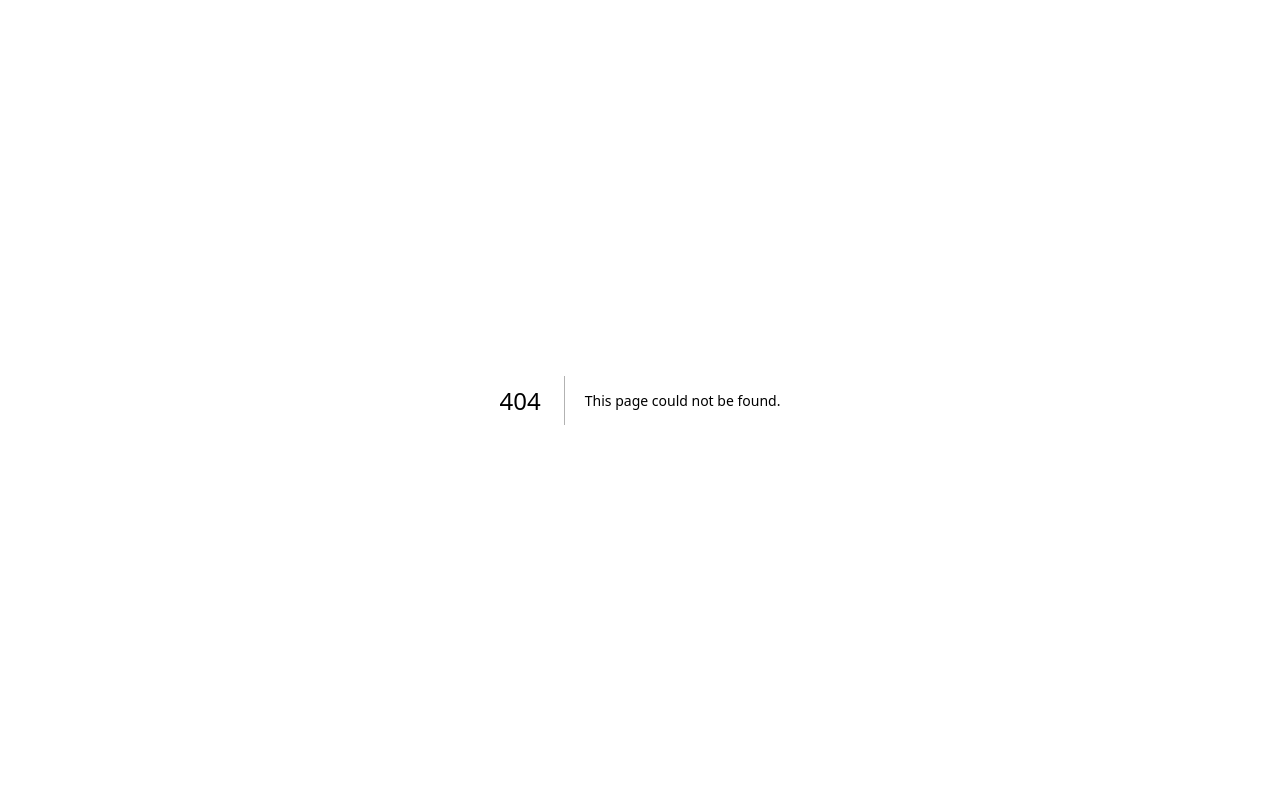
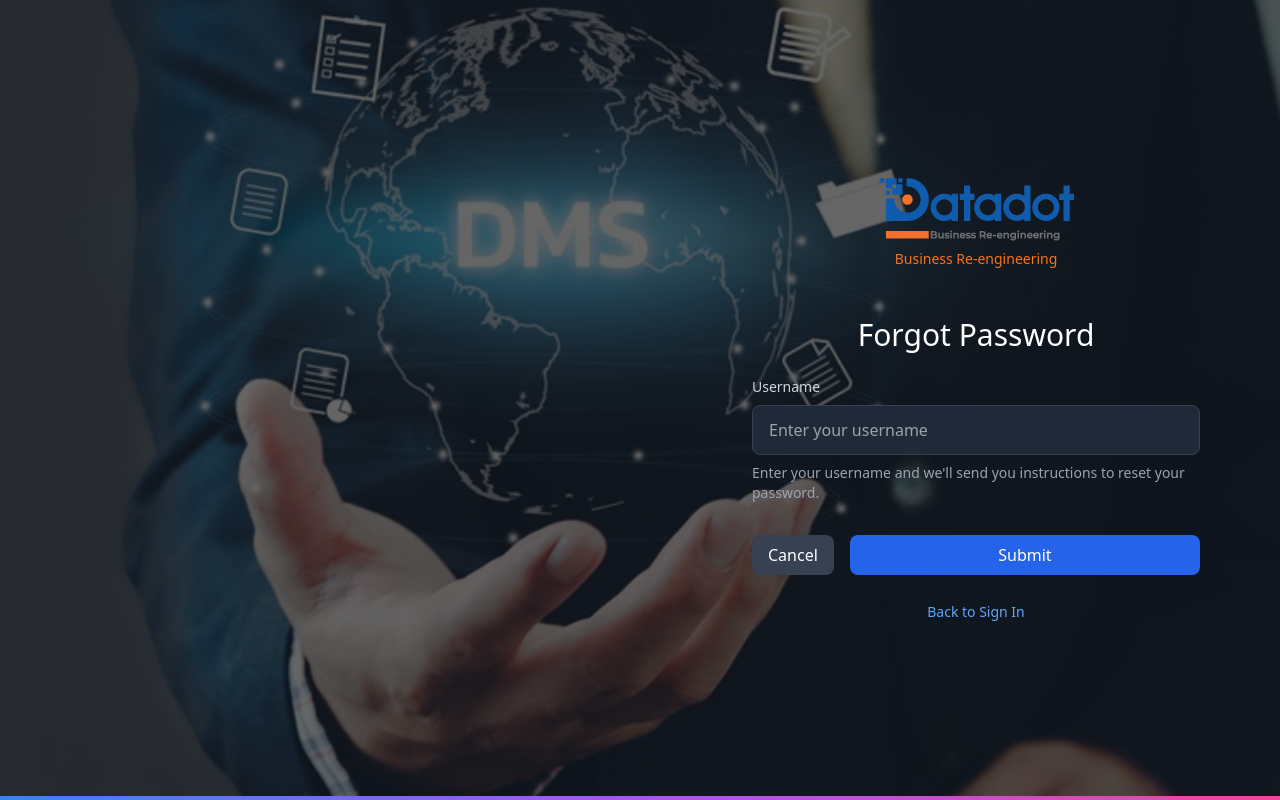
Before and after one commit to sunilbittu/dms-app, a Next.js app: page /forgot-password in a window 1280 px wide. Before the commit this address had no page. Built offline with nearby package versions, Linux system fonts and the light colour scheme.

Commit message:
use red color for cancel and also add form validations

```diff
--- /dev/null
+++ b/app/forgot-password/page.tsx
@@ -0,0 +1,139 @@
+'use client';
+
+import { useState } from 'react';
+import Link from 'next/link';
+
+export default function ForgotPassword() {
+    const [username, setUsername] = useState('');
+    const [isSubmitting, setIsSubmitting] = useState(false);
+    const [message, setMessage] = useState('');
+
+    const handleSubmit = async (e: React.FormEvent<HTMLFormElement>) => {
+        e.preventDefault();
+        setIsSubmitting(true);
+        setMessage('');
+
+        try {
+            // Here you would typically call your API to handle password reset
+            console.log('Password reset requested for:', username);
+
+            // Simulate API call
+            await new Promise((resolve) => setTimeout(resolve, 1000));
+
+            setMessage('Password reset instructions have been sent to your email.');
+            setUsername('');
+        } catch (error) {
+            setMessage('An error occurred. Please try again.');
+            console.error('Error:', error);
+        } finally {
+            setIsSubmitting(false);
+        }
+    };
+
+    return (
+        <div
+            className="min-h-screen bg-cover bg-center bg-no-repeat text-white flex items-center justify-end px-4 relative"
+            style={{ backgroundImage: 'url("/images/bg.png")' }}
+            data-oid="oi5wf9a"
+        >
+            {/* Semi-transparent overlay */}
+            <div className="absolute inset-0 bg-black/60" data-oid="w4c8vp6"></div>
+
+            <div className="w-full max-w-md relative z-10 mr-16" data-oid="4hhh9hr">
+                {/* Logo */}
+                <div className="flex flex-col items-center mb-12" data-oid="cdmpb--">
+                    <img
+                        src="/images/datadot-logo.png"
+                        alt="Datadot Logo"
+                        className="h-16 w-auto mb-2"
+                        data-oid="2g:zjzu"
+                    />
+
+                    <div className="text-sm text-orange-500 font-medium" data-oid="skfd675">
+                        Business Re-engineering
+                    </div>
+                </div>
+
+                {/* Heading */}
+                <h1 className="text-3xl font-medium text-center mb-6" data-oid="6mihkmy">
+                    Forgot Password
+                </h1>
+
+                {/* Form */}
+                <form onSubmit={handleSubmit} className="space-y-6" data-oid="fbjf5bp">
+                    {message && (
+                        <div
+                            className="bg-blue-900/50 text-blue-200 p-3 rounded-md text-sm"
+                            data-oid="f.bf9n-"
+                        >
+                            {message}
+                        </div>
+                    )}
+
+                    <div className="space-y-2" data-oid="gsugekx">
+                        <label
+                            htmlFor="username"
+                            className="block text-sm font-medium text-gray-300"
+                            data-oid="-7hh7up"
+                        >
+                            Username
+                        </label>
+                        <input
+                            id="username"
+                            name="username"
+                            type="text"
+                            required
+                            value={username}
+                            onChange={(e) => setUsername(e.target.value)}
+                            className="w-full px-4 py-3 bg-gray-800 border border-gray-700 rounded-lg focus:ring-2 focus:ring-blue-500 focus:border-transparent transition-all outline-none text-white"
+                            placeholder="Enter your username"
+                            data-oid="96c49by"
+                        />
+
+                        <p className="text-sm text-gray-400 mt-1" data-oid="m1oddwo">
+                            Enter your username and we'll send you instructions to reset your
+                            password.
+                        </p>
+                    </div>
+
+                    <div
+                        className="flex items-center justify-between space-x-4 pt-2"
+                        data-oid="qabv-sd"
+                    >
+                        <Link
+                            href="/"
+                            className="px-4 py-2 bg-gray-700 hover:bg-gray-600 text-white font-medium rounded-lg transition-colors focus:outline-none focus:ring-2 focus:ring-gray-500 focus:ring-offset-2 focus:ring-offset-gray-900"
+                            data-oid="u2dgx2."
+                        >
+                            Cancel
+                        </Link>
+                        <button
+                            type="submit"
+                            disabled={isSubmitting}
+                            className="flex-1 px-4 py-2 bg-blue-600 hover:bg-blue-500 text-white font-medium rounded-lg transition-colors focus:outline-none focus:ring-2 focus:ring-blue-500 focus:ring-offset-2 focus:ring-offset-gray-900 disabled:opacity-70 disabled:cursor-not-allowed"
+                            data-oid="n9vk:qe"
+                        >
+                            {isSubmitting ? 'Submitting...' : 'Submit'}
+                        </button>
+                    </div>
+                </form>
+
+                <div className="mt-6 text-center" data-oid="lknqzce">
+                    <Link
+                        href="/"
+                        className="text-sm text-blue-400 hover:text-blue-300 transition-colors"
+                        data-oid="xk84ip."
+                    >
+                        Back to Sign In
+                    </Link>
+                </div>
+            </div>
+
+            {/* Bottom gradient accent */}
+            <div
+                className="absolute bottom-0 left-0 right-0 h-1 bg-gradient-to-r from-blue-500 via-purple-500 to-pink-500"
+                data-oid="u1vxc:s"
+            ></div>
+        </div>
+    );
+}
--- a/app/page.tsx
+++ b/app/page.tsx
@@ -1,6 +1,7 @@
 'use client';
 
 import { useState } from 'react';
+import Link from 'next/link';
 
 export default function Page() {
     const [username, setUsername] = useState('');
@@ -85,13 +86,13 @@ export default function Page() {
                     </div>
 
                     <div className="flex items-center justify-end" data-oid="1c_sobw">
-                        <a
-                            href="#"
+                        <Link
+                            href="/forgot-password"
                             className="text-sm text-blue-400 hover:text-blue-300 transition-colors"
                             data-oid="wtmk_lr"
                         >
                             Forgot password?
-                        </a>
+                        </Link>
                     </div>
 
                     <button
```
